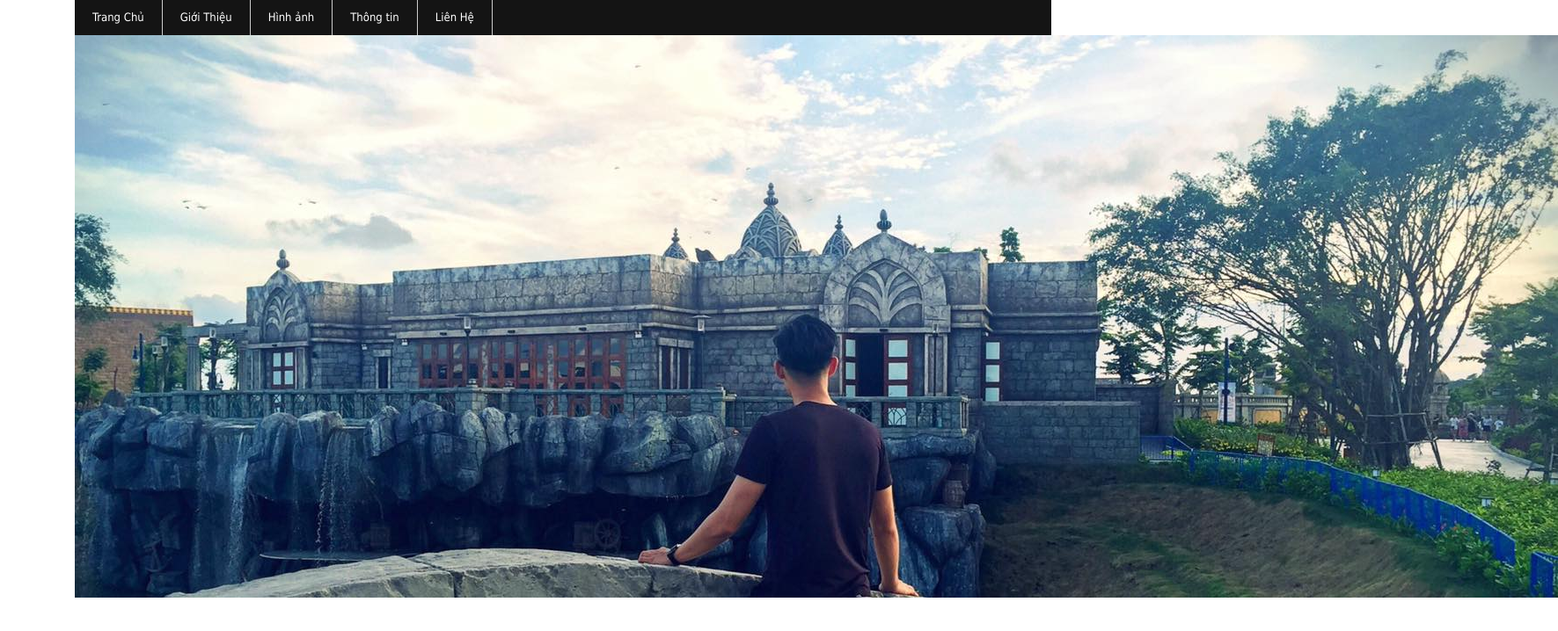
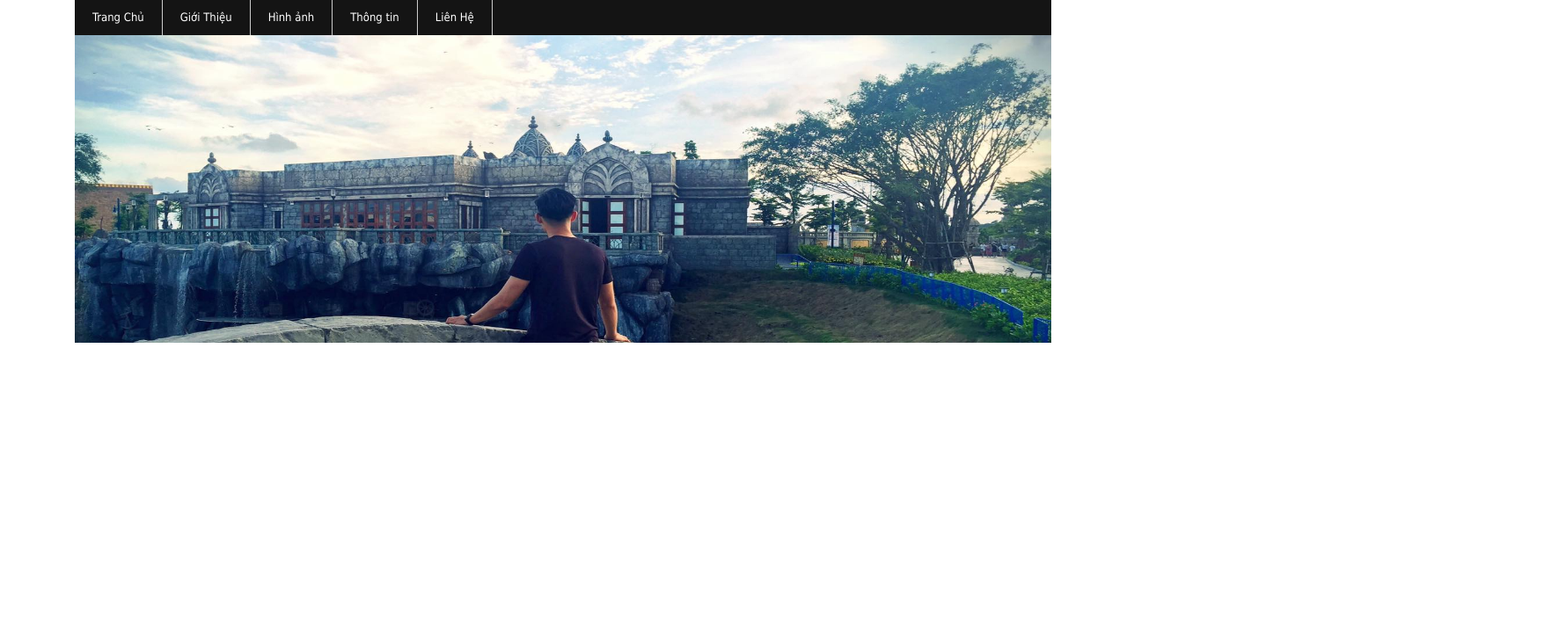
Before and after one commit to hainam191/nodejs-k4, a plain HTML site: page index.html in a window 1280 px wide. Shown: the whole page at 88% size, 1771 px wide, since content can reach past the window. Drawn offline with nearby package versions, Linux system fonts and the light colour scheme.

Commit message:
Update index.html

```diff
--- a/index.html
+++ b/index.html
@@ -30,7 +30,7 @@
             </ul>
         </div>
         <div id="banner">
-            <img src="./anhbia.jpg">
+            <img src="./anhbia.jpg" width="1110px" height="350px">
         </div>
     </div>
 </body>
```
